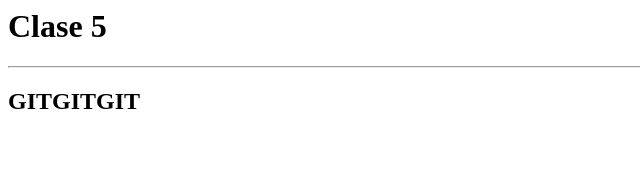
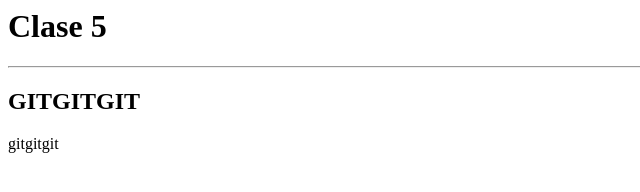
Before and after one commit to nathavic/5ada, a plain HTML site: page index.html in a window 1280 px wide. Shown: the full height of the page, 0-640 px from the left. Drawn offline with Linux system fonts and the light colour scheme.

Commit message:
agregar 2

```diff
--- a/index.html
+++ b/index.html
@@ -10,5 +10,5 @@
     <h1>Clase 5</h1>
     <hr>
     <h2>GITGITGIT</h2>
-
+    <p>gitgitgit</p>
 </html>
```
